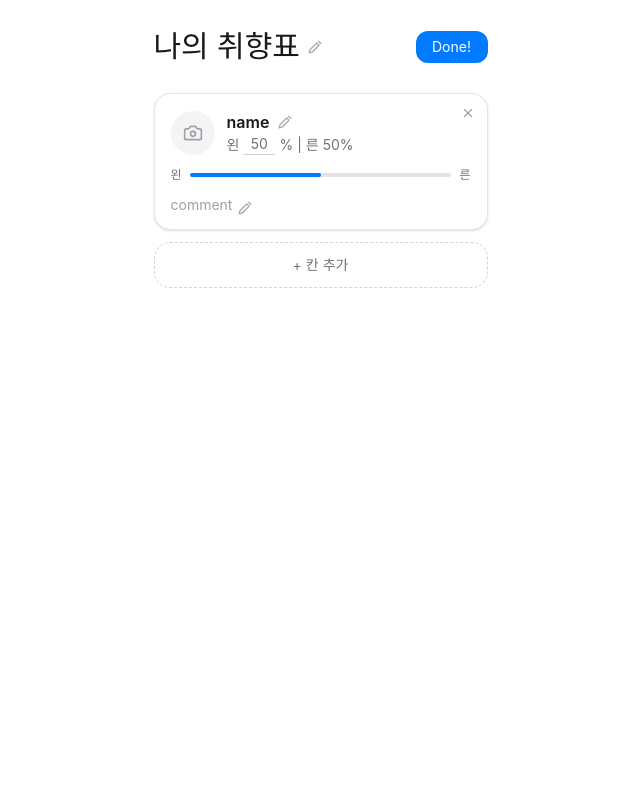
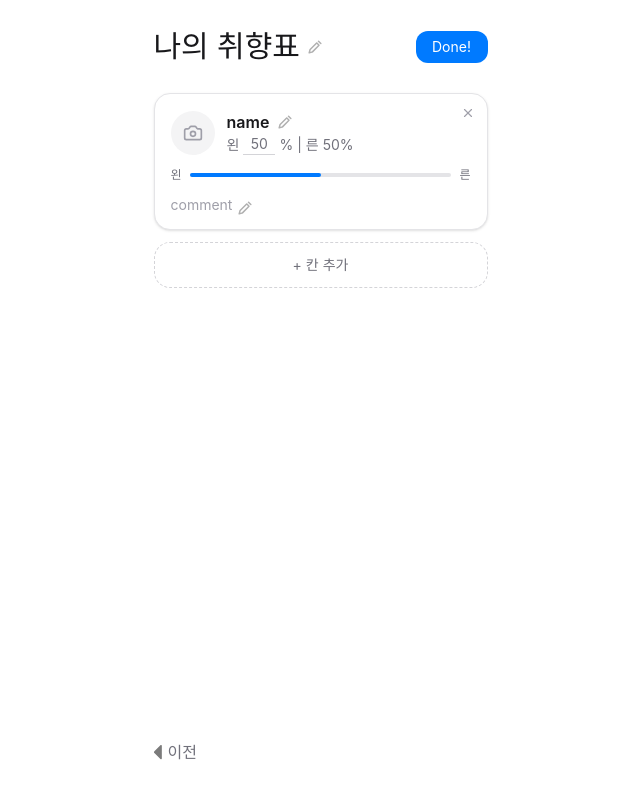
Before and after one commit to Ko-Jeong/MyFavorMaker-FE, a Next.js app: page /editor in a window 1280 px wide. Shown: the whole page, without its empty margins (312-952 px from the left). Built offline with nearby package versions, Linux system fonts and the light colour scheme; a web font is replaced by a local one.

Commit message:
✨ Feat: editor 하단 이전 내비게이션 추가

```diff
--- a/src/app/editor/page.tsx
+++ b/src/app/editor/page.tsx
@@ -291,6 +291,21 @@ export default function EditorPage() {
           </button>
         </div>
       )}
+
+      <div className="mt-auto pb-[calc(env(safe-area-inset-bottom)+12px)] pt-6">
+        <div className="flex items-center justify-between text-sm font-medium">
+          <Link href="/charts" className="inline-flex items-center gap-1.5 text-[16px] text-zinc-500">
+            <img
+              src="/icons/nav-left.svg"
+              alt=""
+              aria-hidden="true"
+              className="h-4.3 w-4.3"
+            />
+            이전
+          </Link>
+          <span aria-hidden="true" className="w-[72px]" />
+        </div>
+      </div>
     </div>
   );
 }
```
